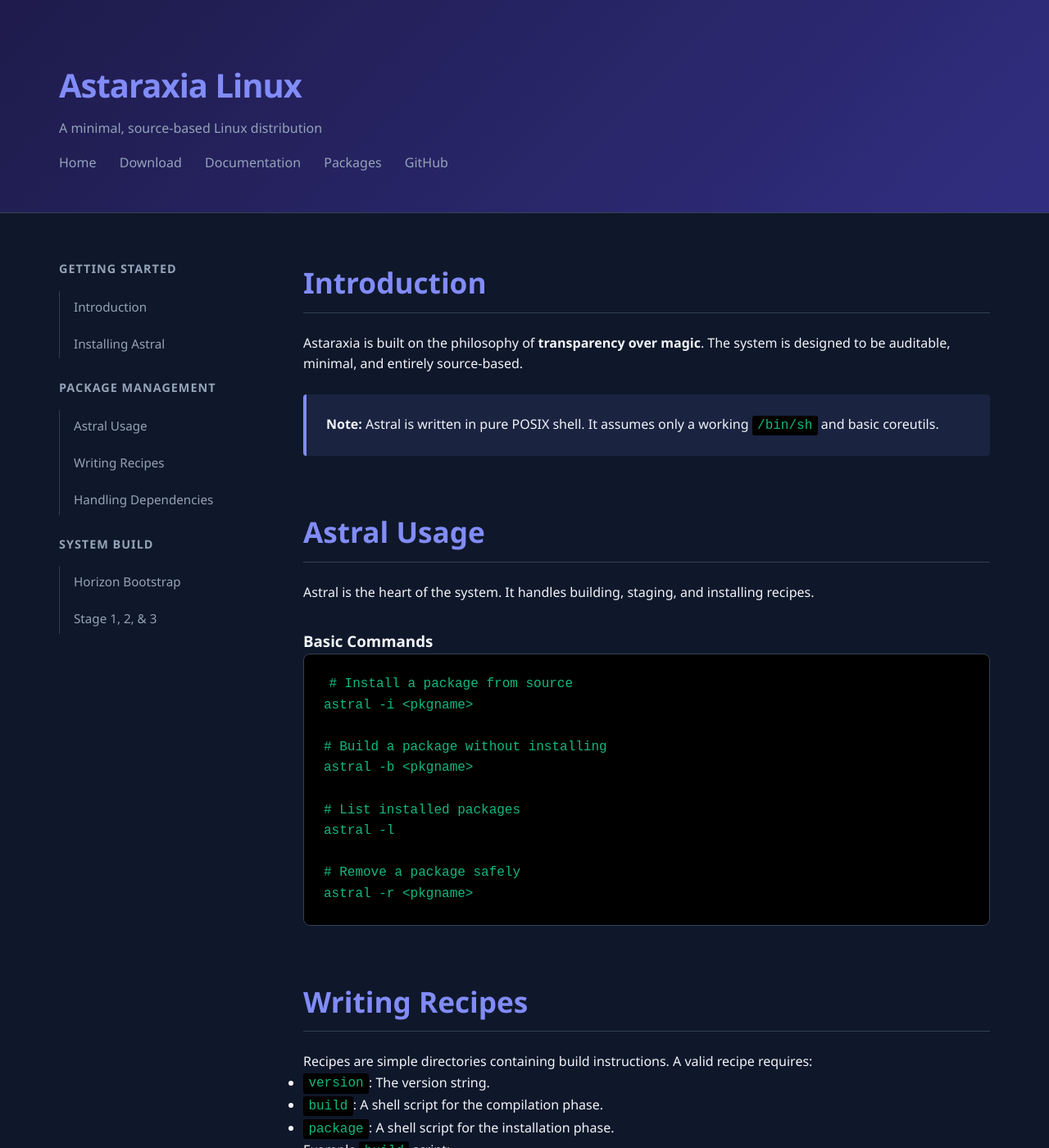
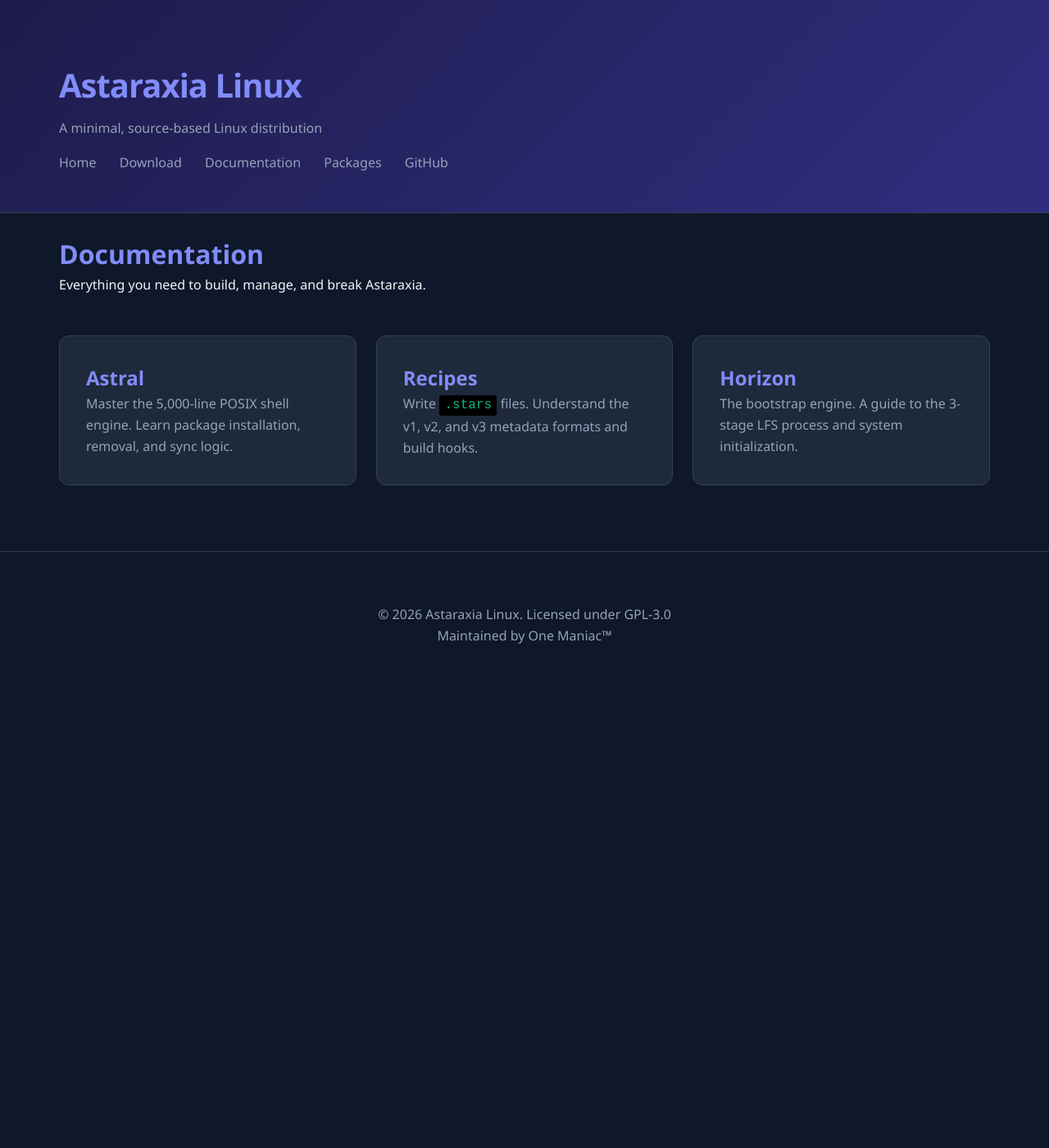
Before and after one commit to Astaraxia-Linux/astaraxia-linux.github.io, a Jekyll site: the page built from docs.html, in a window 1280 px wide and 1400 px high. Shown: the whole window at 82% size. Built offline with Jekyll 4.4.1, drawn with Linux system fonts in a browser that asks for light colours; some of the changed text lies outside the part shown.

Commit message:
Update docs.html

```diff
--- a/docs.html
+++ b/docs.html
@@ -3,161 +3,39 @@ layout: default
 title: Documentation
 ---
 
+<div class="docs-index">
+    <h1>Documentation</h1>
+    <p class="subtitle">Everything you need to build, manage, and break Astaraxia.</p>
+
+    <div class="docs-grid" style="display: grid; grid-template-columns: repeat(auto-fit, minmax(300px, 1fr)); gap: 1.5rem; margin-top: 3rem;">
+
+        <a href="/docus/astral" class="doc-card" style="text-decoration: none;">
+            <div class="card" style="background: var(--card-bg); padding: 2rem; border-radius: 12px; border: 1px solid var(--border); height: 100%; transition: transform 0.2s;">
+                <h2 style="color: var(--primary); margin-top: 0;">Astral</h2>
+                <p style="color: var(--text-dim);">Master the 5,000-line POSIX shell engine. Learn package installation, removal, and sync logic.</p>
+            </div>
+        </a>
+
+        <a href="/docus/recipes" class="doc-card" style="text-decoration: none;">
+            <div class="card" style="background: var(--card-bg); padding: 2rem; border-radius: 12px; border: 1px solid var(--border); height: 100%;">
+                <h2 style="color: var(--primary); margin-top: 0;">Recipes</h2>
+                <p style="color: var(--text-dim);">Write <code>.stars</code> files. Understand the v1, v2, and v3 metadata formats and build hooks.</p>
+            </div>
+        </a>
+
+        <a href="/docus/horizon" class="doc-card" style="text-decoration: none;">
+            <div class="card" style="background: var(--card-bg); padding: 2rem; border-radius: 12px; border: 1px solid var(--border); height: 100%;">
+                <h2 style="color: var(--primary); margin-top: 0;">Horizon</h2>
+                <p style="color: var(--text-dim);">The bootstrap engine. A guide to the 3-stage LFS process and system initialization.</p>
+            </div>
+        </a>
+
+    </div>
+</div>
+
 <style>
-    .docs-container {
-        display: flex;
-        gap: 3rem;
-        margin-top: 2rem;
-    }
-
-    /* Sidebar Navigation */
-    .docs-sidebar {
-        width: 250px;
-        flex-shrink: 0;
-        position: sticky;
-        top: 2rem;
-        height: fit-content;
-    }
-
-    .docs-sidebar h3 {
-        font-size: 0.9rem;
-        text-transform: uppercase;
-        letter-spacing: 1px;
-        color: var(--text-dim);
-        margin-bottom: 1rem;
-    }
-
-    .docs-sidebar ul {
-        list-style: none;
-        padding: 0;
-        border-left: 1px solid var(--border);
-    }
-
-    .docs-sidebar li {
-        margin-bottom: 0.5rem;
-    }
-
-    .docs-sidebar a {
-        display: block;
-        padding: 0.3rem 1rem;
-        color: var(--text-dim);
-        font-size: 0.95rem;
-        transition: all 0.2s;
-        border-left: 2px solid transparent;
-        margin-left: -1px;
-    }
-
-    .docs-sidebar a:hover {
-        color: var(--primary);
-        border-left: 2px solid var(--primary);
-        text-decoration: none;
-    }
-
-    /* Content Area */
-    .docs-main {
-        flex-grow: 1;
-        max-width: 850px;
-    }
-
-    .docs-section {
-        margin-bottom: 4rem;
-        scroll-margin-top: 2rem;
-    }
-
-    .docs-section h2 {
-        font-size: 2.2rem;
-        border-bottom: 1px solid var(--border);
-        padding-bottom: 0.5rem;
-        margin-bottom: 1.5rem;
-    }
-
-    .docs-section h3 {
-        color: var(--text);
-        margin-top: 2rem;
-    }
-
-    .info-box {
-        background: rgba(129, 140, 248, 0.1);
-        border-left: 4px solid var(--primary);
-        padding: 1.5rem;
-        border-radius: 4px;
-        margin: 1.5rem 0;
-    }
-
-    @media (max-width: 900px) {
-        .docs-container { flex-direction: column; }
-        .docs-sidebar { width: 100%; position: relative; top: 0; }
+    .doc-card:hover .card {
+        border-color: var(--primary) !important;
+        transform: translateY(-5px);
     }
 </style>
-
-<div class="docs-container">
-    <aside class="docs-sidebar">
-        <h3>Getting Started</h3>
-        <ul>
-            <li><a href="#intro">Introduction</a></li>
-            <li><a href="#installation">Installing Astral</a></li>
-        </ul>
-
-        <h3>Package Management</h3>
-        <ul>
-            <li><a href="#usage">Astral Usage</a></li>
-            <li><a href="#recipes">Writing Recipes</a></li>
-            <li><a href="#dependencies">Handling Dependencies</a></li>
-        </ul>
-
-        <h3>System Build</h3>
-        <ul>
-            <li><a href="#horizon">Horizon Bootstrap</a></li>
-            <li><a href="#stages">Stage 1, 2, & 3</a></li>
-        </ul>
-    </aside>
-
-    <main class="docs-main">
-        <section id="intro" class="docs-section">
-            <h2>Introduction</h2>
-            <p>Astaraxia is built on the philosophy of <strong>transparency over magic</strong>. The system is designed to be auditable, minimal, and entirely source-based.</p>
-            <div class="info-box">
-                <strong>Note:</strong> Astral is written in pure POSIX shell. It assumes only a working <code>/bin/sh</code> and basic coreutils.
-            </div>
-        </section>
-
-        <section id="usage" class="docs-section">
-            <h2>Astral Usage</h2>
-            <p>Astral is the heart of the system. It handles building, staging, and installing recipes.</p>
-            <h3>Basic Commands</h3>
-            <pre><code># Install a package from source
-astral -i &lt;pkgname&gt;
-
-# Build a package without installing
-astral -b &lt;pkgname&gt;
-
-# List installed packages
-astral -l
-
-# Remove a package safely
-astral -r &lt;pkgname&gt;</code></pre>
-        </section>
-
-        <section id="recipes" class="docs-section">
-            <h2>Writing Recipes</h2>
-            <p>Recipes are simple directories containing build instructions. A valid recipe requires:</p>
-            <ul>
-                <li><code>version</code>: The version string.</li>
-                <li><code>build</code>: A shell script for the compilation phase.</li>
-                <li><code>package</code>: A shell script for the installation phase.</li>
-            </ul>
-            <p>Example <code>build</code> script:</p>
-            <pre><code>#!/bin/sh
-./configure --prefix=/usr
-make</code></pre>
-        </section>
-
-        <section id="horizon" class="docs-section">
-            <h2>Horizon Bootstrap</h2>
-            <p>Horizon is the engine that drives the Astaraxia deployment process. It automates the transition from a host system to a standalone Astaraxia environment.</p>
-            <pre><code># Start the bootstrap
-sudo astral -h --init
-sudo astral -h --stage 1</code></pre>
-        </section>
-    </main>
-</div>
```
